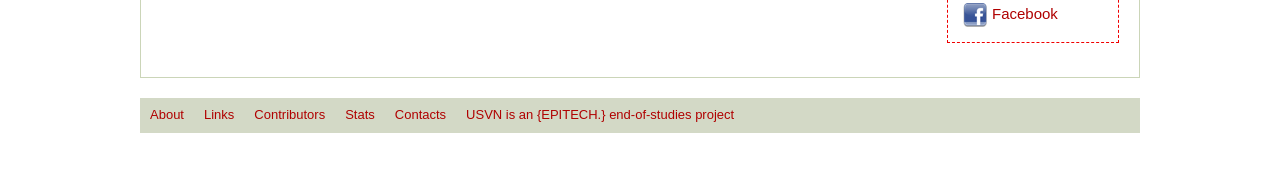
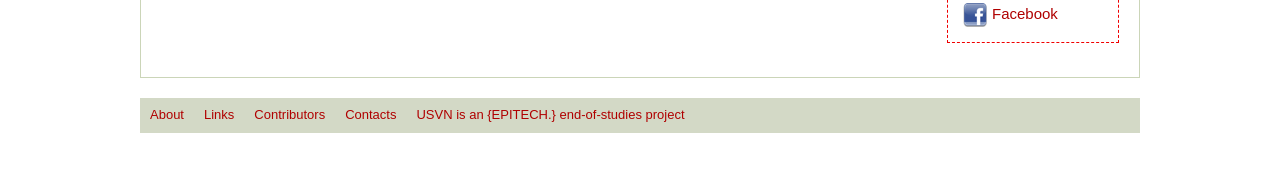
Before and after one commit to usvn/usvn.github.com, a Jekyll site: the page built from index.html, in a window 1280 px wide. Shown: the part 615-787 px from the top of the page. Built offline with Jekyll 4.4.1, drawn with Linux system fonts in a browser that asks for light colours.

Commit message:
Remove unused link

```diff
--- a/_layouts/default.html
+++ b/_layouts/default.html
@@ -64,11 +64,8 @@
 	<a href="contributors.html" title="Contributors">
 		<span>Contributors</span>
 	</a>
-</li><li>
-	<a href="stat.html" title="Stats">
-		<span>Stats</span>
-	</a>
-</li><li>
+    </li>
+    <li>
 	<a href="contacts.html" title="Contacts">
 		<span>Contacts</span>
 	</a>
```
